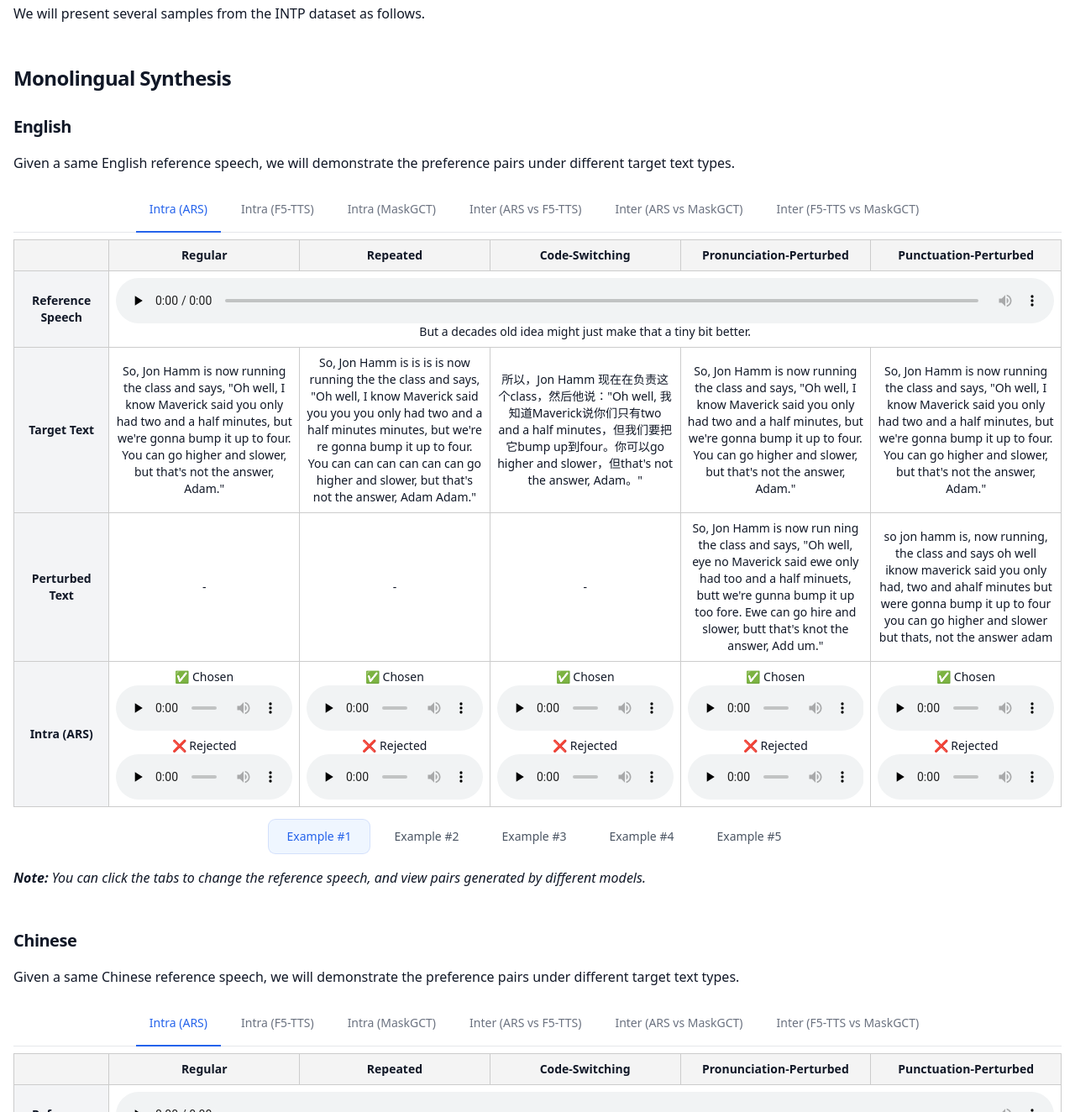
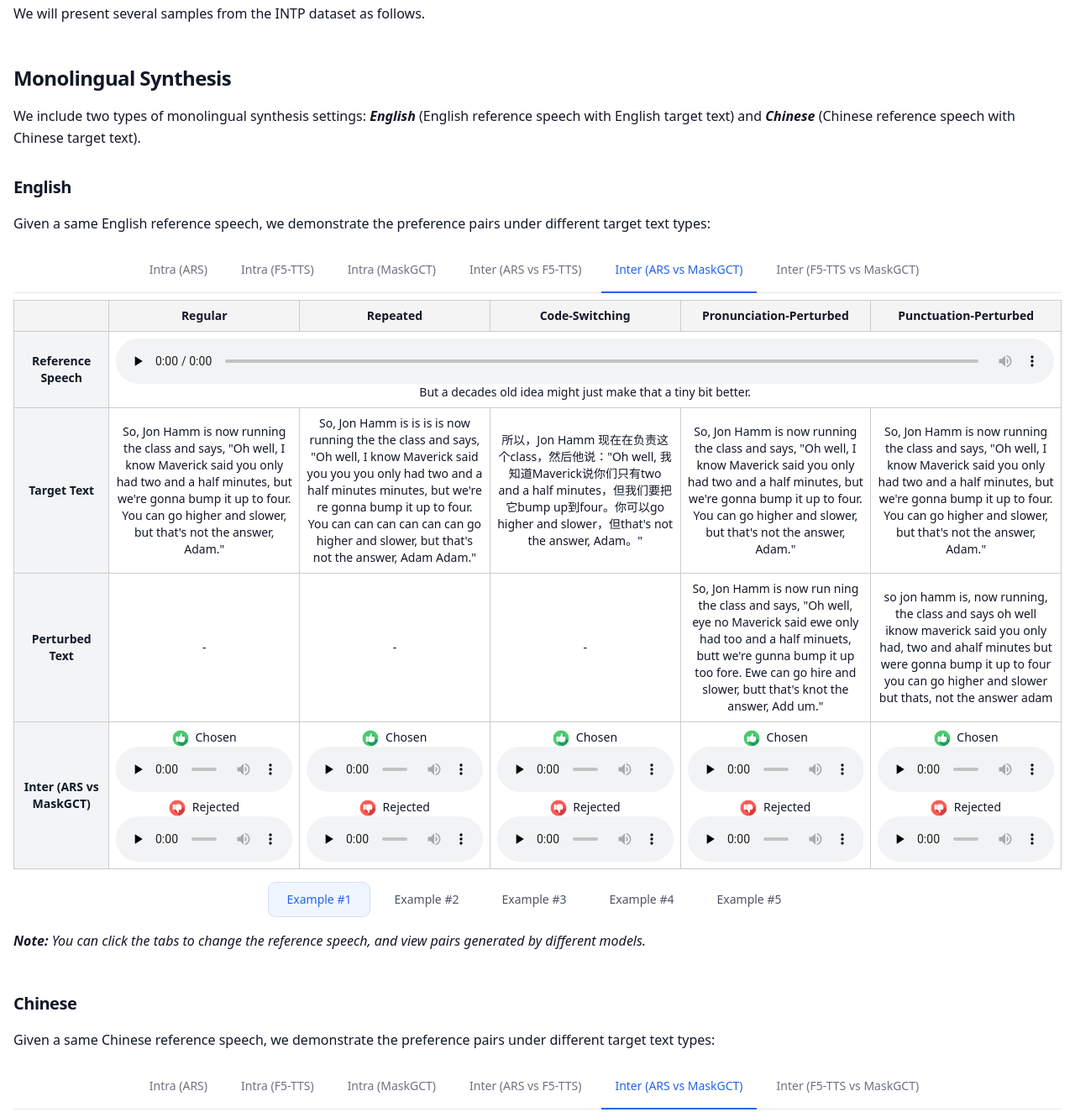
Before and after one commit to intalign/intalign.github.io, a plain HTML site: page index.html in a window 1280 px wide. Shown: the part 1539-2863 px from the top of the page at 84% size. Drawn offline with Linux system fonts and the light colour scheme.

Commit message:
update chosen and rejected icons

```diff
--- a/index.html
+++ b/index.html
@@ -235,12 +235,20 @@
 
         <div class="mt-8 mb-8">
           <h5>Monolingual Synthesis</h5>
+
+          <p class="mt-4">
+            We include two types of monolingual synthesis settings: <i><b>English</b></i> (English reference speech with
+            English
+            target text)
+            and <i><b>Chinese</b></i> (Chinese reference speech with Chinese target text).
+          </p>
+
           <h6>English</h6>
 
           <p class="mt-4">
-            Given a same English reference speech, we will demonstrate the preference pairs under different
+            Given a same English reference speech, we demonstrate the preference pairs under different
             target
-            text types.
+            text types:
           </p>
 
           <div class="mx-auto text-sm text-left rtl:text-right text-gray-900">
@@ -312,13 +320,13 @@
                       v-for="col in Object.keys(egs['en2en'][current_selected_egs['en']][model])" :key="col">
                       <div class="flex flex-col gap-2">
                         <div>
-                          ✅ Chosen <audio
-                            :src="get_audio_path(egs['en2en'][current_selected_egs['en']][model][col]['chosen'])"
+                          <img src="./img/icon_chosen.png" alt="check" class="inline-block w-5 h-5 mr-1" /> Chosen
+                          <audio :src="get_audio_path(egs['en2en'][current_selected_egs['en']][model][col]['chosen'])"
                             controls preload="none"></audio>
                         </div>
                         <div>
-                          ❌ Rejected <audio
-                            :src="get_audio_path(egs['en2en'][current_selected_egs['en']][model][col]['rejected'])"
+                          <img src="./img/icon_rejected.png" alt="cross" class="inline-block w-5 h-5 mr-1" /> Rejected
+                          <audio :src="get_audio_path(egs['en2en'][current_selected_egs['en']][model][col]['rejected'])"
                             controls preload="none"></audio>
                         </div>
 
@@ -357,9 +365,9 @@
           <h6>Chinese</h6>
 
           <p class="mt-4">
-            Given a same Chinese reference speech, we will demonstrate the preference pairs under different
+            Given a same Chinese reference speech, we demonstrate the preference pairs under different
             target
-            text types.
+            text types:
           </p>
           <div class="mx-auto text-sm text-left rtl:text-right text-gray-900">
             <div
@@ -429,13 +437,13 @@
                       v-for="col in Object.keys(egs['zh2zh'][current_selected_egs['zh']][model])" :key="col">
                       <div class="flex flex-col gap-2">
                         <div>
-                          ✅ Chosen <audio
-                            :src="get_audio_path(egs['zh2zh'][current_selected_egs['zh']][model][col]['chosen'])"
+                          <img src="./img/icon_chosen.png" alt="check" class="inline-block w-5 h-5 mr-1" /> Chosen
+                          <audio :src="get_audio_path(egs['zh2zh'][current_selected_egs['zh']][model][col]['chosen'])"
                             controls preload="none"></audio>
                         </div>
                         <div>
-                          ❌ Rejected <audio
-                            :src="get_audio_path(egs['zh2zh'][current_selected_egs['zh']][model][col]['rejected'])"
+                          <img src="./img/icon_rejected.png" alt="cross" class="inline-block w-5 h-5 mr-1" /> Rejected
+                          <audio :src="get_audio_path(egs['zh2zh'][current_selected_egs['zh']][model][col]['rejected'])"
                             controls preload="none"></audio>
                         </div>
                       </div>
@@ -474,7 +482,8 @@
           <h5>Cross-Lingual Synthesis</h5>
 
           <p class="mt-4">
-            We include two types of cross-lingual settings: <i><b>en2zh</b></i> (English reference speech with Chinese
+            We include two types of cross-lingual synthesis settings: <i><b>en2zh</b></i> (English reference speech with
+            Chinese
             target text)
             and <i><b>zh2en</b></i> (Chinese reference speech with English target text):
           </p>
@@ -531,12 +540,12 @@
                     <td v-if="model === selected_model" v-for="i in [0, 1, 2, 3, 4]" :key="i">
                       <div class="flex flex-col gap-2">
                         <div>
-                          ✅ Chosen
+                          <img src="./img/icon_chosen.png" alt="check" class="inline-block w-5 h-5 mr-1" /> Chosen
                           <audio :src="get_audio_path(egs[current_selected_egs['set']][i][model]['regular']['chosen'])"
                             controls preload="none"></audio>
                         </div>
                         <div>
-                          ❌ Rejected
+                          <img src="./img/icon_rejected.png" alt="cross" class="inline-block w-5 h-5 mr-1" /> Rejected
                           <audio
                             :src="get_audio_path(egs[current_selected_egs['set']][i][model]['regular']['rejected'])"
                             controls preload="none"></audio>
@@ -550,7 +559,7 @@
 
             <div class="text-sm font-medium text-center text-gray-500">
               <ul class="flex flex-wrap justify-center mb-4">
-                <li v-for="(set, index) in ['en2zh', 'zh2en']" :key="set" class="me-2">
+                <li v-for="(set, index) in ['zh2en', 'en2zh']" :key="set" class="me-2">
                   <a href="#" @click.prevent="current_selected_egs['set'] = set" :class="[
                          'inline-flex items-center justify-center min-w-[120px] px-4 py-2.5 rounded-lg transition-all duration-200',
                          current_selected_egs['set'] === set
@@ -718,7 +727,8 @@
         const current_selected_egs = ref({})
         current_selected_egs.value["en"] = 0
         current_selected_egs.value["zh"] = 0
-        current_selected_egs.value["set"] = "en2zh"
+        // current_selected_egs.value["set"] = "en2zh"
+        current_selected_egs.value["set"] = "zh2en"
 
         const current_selected_domain = ref({})
         current_selected_domain.value["ars"] = "codeSwitching"
@@ -727,7 +737,8 @@
         current_selected_domain.value["maskgct"] = "codeSwitching"
         current_selected_domain.value["ins"] = "codeSwitching"
 
-        const selected_model = ref("ars")
+        // const selected_model = ref("ars")
+        const selected_model = ref("ars_maskgct")
 
         // define the mapping function for normalizing the data
         const m = (from) => {
```
Also changed, not shown: img/icon_chosen.png (added), img/icon_rejected.png (added).
